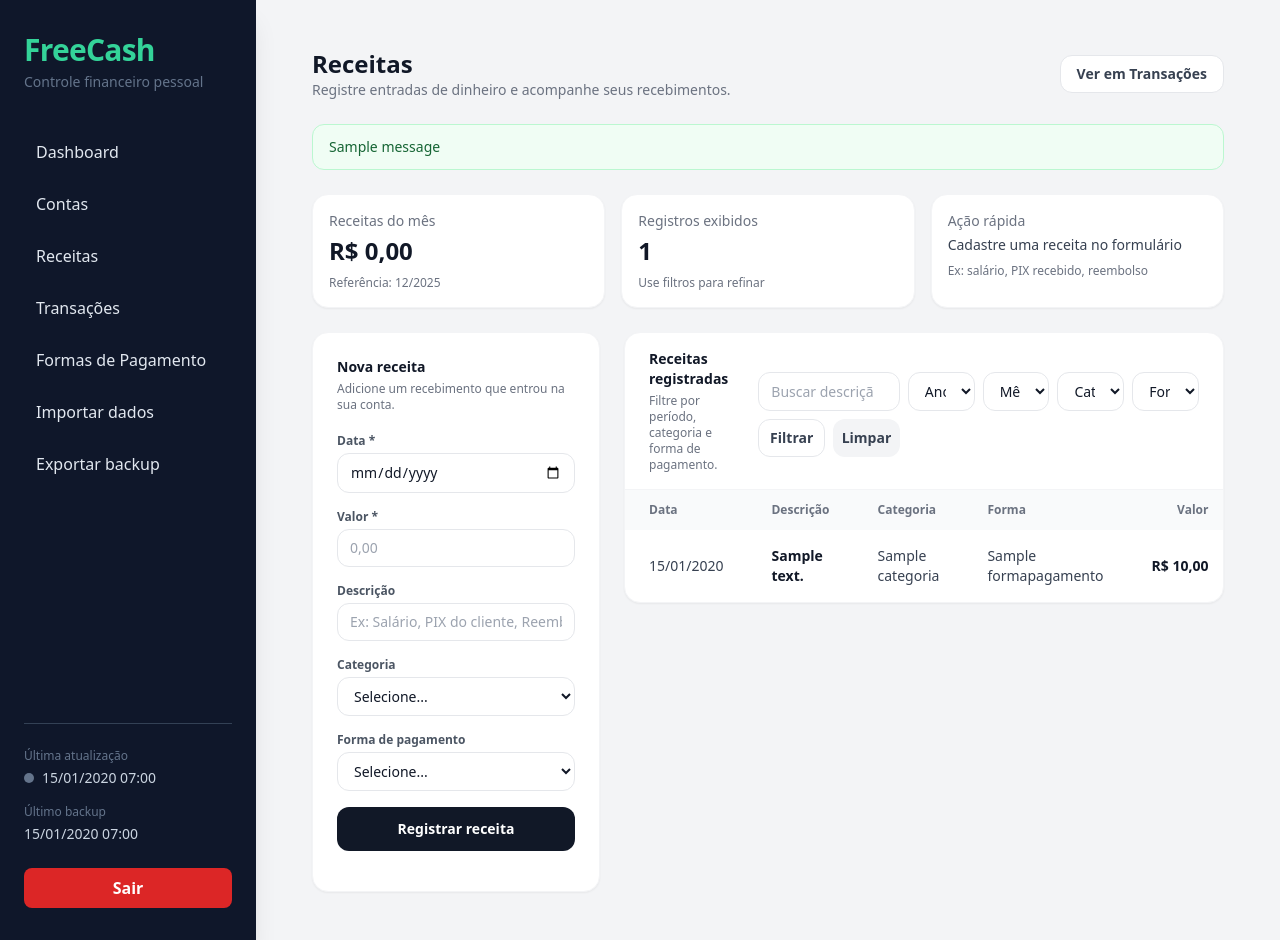
After one commit to ChrystiandaHora/freecash, a Django app: page /receitas/ in a window 1280 px wide. The commit adds this page. Run offline with Django 4.2, Linux system fonts and the light colour scheme; a user stored in the database is signed in; tables that the repository leaves empty hold one stand-in row (values such as "Sample post"); one stand-in notice (Sample message) is shown; some libraries are stand-ins or nearby versions.

Commit message:
Adiciona página de receitas e implementa a funcionalidade de registro e filtragem de receitas

```diff
--- a/core/templates/base.html
+++ b/core/templates/base.html
@@ -34,6 +34,10 @@
 
                 <a href="{% url 'contas_pagar' %}" class="block py-2 px-3 rounded-lg hover:bg-slate-800 transition">
                     Contas
+                </a>
+
+                <a href="{% url 'receitas' %}" class="block py-2 px-3 rounded-lg hover:bg-slate-800 transition">
+                    Receitas
                 </a>
 
                 <a href="{% url 'transacoes' %}" class="block py-2 px-3 rounded-lg hover:bg-slate-800 transition">
--- /dev/null
+++ b/core/templates/receitas.html
@@ -0,0 +1,238 @@
+{% extends "base.html" %}
+{% block content %}
+
+<div class="max-w-7xl mx-auto px-4 sm:px-6 lg:px-8 py-6 space-y-6">
+
+  <!-- Header -->
+  <div class="flex flex-col gap-4 sm:flex-row sm:items-center sm:justify-between">
+    <div>
+      <h1 class="text-2xl font-semibold text-gray-900">Receitas</h1>
+      <p class="text-sm text-gray-500">Registre entradas de dinheiro e acompanhe seus recebimentos.</p>
+    </div>
+
+    <a href="{% url 'transacoes' %}?tipo=receita"
+       class="inline-flex items-center justify-center rounded-xl border border-gray-200 bg-white px-4 py-2 text-sm font-semibold text-gray-700 hover:bg-gray-50">
+      Ver em Transações
+    </a>
+  </div>
+
+  <!-- Messages -->
+  {% if messages %}
+    <div class="space-y-3">
+      {% for msg in messages %}
+        {% if msg.tags == "success" %}
+          <div class="rounded-xl border border-green-200 bg-green-50 px-4 py-3 text-sm text-green-800">{{ msg }}</div>
+        {% elif msg.tags == "error" %}
+          <div class="rounded-xl border border-red-200 bg-red-50 px-4 py-3 text-sm text-red-800">{{ msg }}</div>
+        {% else %}
+          <div class="rounded-xl border border-gray-200 bg-white px-4 py-3 text-sm text-gray-700">{{ msg }}</div>
+        {% endif %}
+      {% endfor %}
+    </div>
+  {% endif %}
+
+  <!-- Summary -->
+  <div class="grid grid-cols-1 md:grid-cols-3 gap-4">
+    <div class="bg-white border border-gray-100 rounded-2xl shadow-sm p-4">
+      <p class="text-sm text-gray-500">Receitas do mês</p>
+      <p class="mt-1 text-2xl font-semibold text-gray-900">R$ {{ total_periodo|floatformat:2 }}</p>
+      <p class="mt-2 text-xs text-gray-500">Referência: {{ mes_ref }}/{{ ano_ref }}</p>
+    </div>
+
+    <div class="bg-white border border-gray-100 rounded-2xl shadow-sm p-4">
+      <p class="text-sm text-gray-500">Registros exibidos</p>
+      <p class="mt-1 text-2xl font-semibold text-gray-900">{{ receitas|length }}</p>
+      <p class="mt-2 text-xs text-gray-500">Use filtros para refinar</p>
+    </div>
+
+    <div class="bg-white border border-gray-100 rounded-2xl shadow-sm p-4">
+      <p class="text-sm text-gray-500">Ação rápida</p>
+      <p class="mt-1 text-sm text-gray-700">Cadastre uma receita no formulário</p>
+      <p class="mt-2 text-xs text-gray-500">Ex: salário, PIX recebido, reembolso</p>
+    </div>
+  </div>
+
+  <div class="grid grid-cols-1 lg:grid-cols-3 gap-6">
+
+    <!-- Form: Nova receita -->
+    <div class="lg:col-span-1">
+      <div class="bg-white border border-gray-100 rounded-2xl shadow-sm p-6">
+        <h2 class="text-sm font-semibold text-gray-900">Nova receita</h2>
+        <p class="mt-1 text-xs text-gray-500">Adicione um recebimento que entrou na sua conta.</p>
+
+        <form method="post" class="mt-5 space-y-4">
+          {% csrf_token %}
+
+          <div>
+            <label class="block text-xs font-semibold text-gray-600 mb-1">Data *</label>
+            <input type="date" name="data" required
+                   class="w-full rounded-xl border border-gray-200 bg-white px-3 py-2 text-sm text-gray-900 focus:outline-none focus:ring-2 focus:ring-gray-900/10">
+          </div>
+
+          <div>
+            <label class="block text-xs font-semibold text-gray-600 mb-1">Valor *</label>
+            <input type="number" step="0.01" name="valor" required placeholder="0,00"
+                   class="w-full rounded-xl border border-gray-200 bg-white px-3 py-2 text-sm text-gray-900 focus:outline-none focus:ring-2 focus:ring-gray-900/10">
+          </div>
+
+          <div>
+            <label class="block text-xs font-semibold text-gray-600 mb-1">Descrição</label>
+            <input type="text" name="descricao" placeholder="Ex: Salário, PIX do cliente, Reembolso"
+                   class="w-full rounded-xl border border-gray-200 bg-white px-3 py-2 text-sm text-gray-900 focus:outline-none focus:ring-2 focus:ring-gray-900/10">
+          </div>
+
+          <div>
+            <label class="block text-xs font-semibold text-gray-600 mb-1">Categoria</label>
+            <select name="categoria"
+                    class="w-full rounded-xl border border-gray-200 bg-white px-3 py-2 text-sm text-gray-900 focus:outline-none focus:ring-2 focus:ring-gray-900/10">
+              <option value="">Selecione...</option>
+              {% for c in categorias %}
+                <option value="{{ c.id }}">{{ c.nome }}</option>
+              {% endfor %}
+            </select>
+          </div>
+
+          <div>
+            <label class="block text-xs font-semibold text-gray-600 mb-1">Forma de pagamento</label>
+            <select name="forma_pagamento"
+                    class="w-full rounded-xl border border-gray-200 bg-white px-3 py-2 text-sm text-gray-900 focus:outline-none focus:ring-2 focus:ring-gray-900/10">
+              <option value="">Selecione...</option>
+              {% for f in formas %}
+                <option value="{{ f.id }}">{{ f.nome }}</option>
+              {% endfor %}
+            </select>
+          </div>
+
+          <button type="submit"
+                  class="w-full inline-flex items-center justify-center rounded-xl bg-gray-900 px-4 py-3 text-sm font-semibold text-white hover:bg-gray-800">
+            Registrar receita
+          </button>
+        </form>
+      </div>
+    </div>
+
+    <!-- List + Filters -->
+    <div class="lg:col-span-2">
+      <div class="bg-white border border-gray-100 rounded-2xl shadow-sm overflow-hidden">
+
+        <div class="px-6 py-4 border-b border-gray-100">
+          <div class="flex flex-col gap-3 lg:flex-row lg:items-end lg:justify-between">
+            <div>
+              <h2 class="text-sm font-semibold text-gray-900">Receitas registradas</h2>
+              <p class="mt-1 text-xs text-gray-500">Filtre por período, categoria e forma de pagamento.</p>
+            </div>
+
+            <form method="get" class="grid grid-cols-1 sm:grid-cols-2 lg:grid-cols-6 gap-2 w-full lg:w-auto">
+              <input type="search" name="q" value="{{ filtros.q }}"
+                     placeholder="Buscar descrição..."
+                     class="lg:col-span-2 w-full rounded-xl border border-gray-200 bg-white px-3 py-2 text-sm text-gray-900 focus:outline-none focus:ring-2 focus:ring-gray-900/10">
+
+              <!-- Ano -->
+              <select name="ano"
+                      class="w-full rounded-xl border border-gray-200 bg-white px-3 py-2 text-sm text-gray-900 focus:outline-none focus:ring-2 focus:ring-gray-900/10">
+                <option value="">Ano</option>
+                {% for a in anos %}
+                  <option value="{{ a }}" {% if filtros.ano|stringformat:"s" == a|stringformat:"s" %}selected{% endif %}>
+                    {{ a }}
+                  </option>
+                {% endfor %}
+              </select>
+
+              <!-- Mês -->
+              <select name="mes"
+                      class="w-full rounded-xl border border-gray-200 bg-white px-3 py-2 text-sm text-gray-900 focus:outline-none focus:ring-2 focus:ring-gray-900/10">
+                <option value="">Mês</option>
+                {% for m in meses %}
+                  <option value="{{ m }}" {% if filtros.mes|stringformat:"s" == m|stringformat:"s" %}selected{% endif %}>
+                    {{ m }}
+                  </option>
+                {% endfor %}
+              </select>
+
+              <!-- Categoria -->
+              <select name="categoria"
+                      class="w-full rounded-xl border border-gray-200 bg-white px-3 py-2 text-sm text-gray-900 focus:outline-none focus:ring-2 focus:ring-gray-900/10">
+                <option value="">Categoria</option>
+                {% for c in categorias %}
+                  <option value="{{ c.id }}" {% if filtros.categoria|stringformat:"s" == c.id|stringformat:"s" %}selected{% endif %}>
+                    {{ c.nome }}
+                  </option>
+                {% endfor %}
+              </select>
+
+              <!-- Forma -->
+              <select name="forma_pagamento"
+                      class="w-full rounded-xl border border-gray-200 bg-white px-3 py-2 text-sm text-gray-900 focus:outline-none focus:ring-2 focus:ring-gray-900/10">
+                <option value="">Forma</option>
+                {% for f in formas %}
+                  <option value="{{ f.id }}" {% if filtros.forma_pagamento|stringformat:"s" == f.id|stringformat:"s" %}selected{% endif %}>
+                    {{ f.nome }}
+                  </option>
+                {% endfor %}
+              </select>
+
+              <button class="w-full inline-flex items-center justify-center rounded-xl border border-gray-200 bg-white px-4 py-2 text-sm font-semibold text-gray-700 hover:bg-gray-50">
+                Filtrar
+              </button>
+
+              <a href="{% url 'receitas' %}"
+                 class="w-full inline-flex items-center justify-center rounded-xl bg-gray-100 px-4 py-2 text-sm font-semibold text-gray-700 hover:bg-gray-200">
+                Limpar
+              </a>
+            </form>
+          </div>
+        </div>
+
+        <div class="overflow-x-auto">
+          <table class="min-w-full">
+            <thead class="bg-gray-50">
+              <tr class="text-left text-xs font-semibold text-gray-500">
+                <th class="px-6 py-3">Data</th>
+                <th class="px-6 py-3">Descrição</th>
+                <th class="px-6 py-3">Categoria</th>
+                <th class="px-6 py-3">Forma</th>
+                <th class="px-6 py-3 text-right">Valor</th>
+              </tr>
+            </thead>
+
+            <tbody class="divide-y divide-gray-100 text-sm">
+              {% for r in receitas %}
+                <tr class="hover:bg-gray-50">
+                  <td class="px-6 py-4 whitespace-nowrap text-gray-700">{{ r.data|date:"d/m/Y" }}</td>
+
+                  <td class="px-6 py-4">
+                    <div class="font-semibold text-gray-900">{{ r.descricao|default:"(sem descrição)" }}</div>
+                  </td>
+
+                  <td class="px-6 py-4 text-gray-700">
+                    {% if r.categoria %}{{ r.categoria.nome }}{% else %}<span class="text-gray-400">—</span>{% endif %}
+                  </td>
+
+                  <td class="px-6 py-4 text-gray-700">
+                    {% if r.forma_pagamento %}{{ r.forma_pagamento.nome }}{% else %}<span class="text-gray-400">—</span>{% endif %}
+                  </td>
+
+                  <td class="px-6 py-4 text-right font-semibold text-gray-900 whitespace-nowrap">
+                    R$ {{ r.valor|floatformat:2 }}
+                  </td>
+                </tr>
+              {% empty %}
+                <tr>
+                  <td colspan="5" class="px-6 py-10 text-center">
+                    <p class="text-sm font-semibold text-gray-900">Nenhuma receita encontrada</p>
+                    <p class="mt-1 text-sm text-gray-500">Cadastre uma nova receita ou ajuste os filtros.</p>
+                  </td>
+                </tr>
+              {% endfor %}
+            </tbody>
+          </table>
+        </div>
+
+      </div>
+    </div>
+
+  </div>
+
+</div>
+
+{% endblock %}
--- /dev/null
+++ b/core/views/receitas.py
@@ -0,0 +1,137 @@
+from datetime import date
+from decimal import Decimal, InvalidOperation
+
+from django.views import View
+from django.shortcuts import render, redirect
+from django.contrib import messages
+from django.contrib.auth.decorators import login_required
+from django.utils.decorators import method_decorator
+from django.db.models import Sum, Q
+
+from core.models import Transacao, Categoria, FormaPagamento
+
+
+@method_decorator(login_required, name="dispatch")
+class ReceitasView(View):
+    template_name = "receitas.html"
+
+    def get(self, request):
+        usuario = request.user
+
+        # filtros
+        q = (request.GET.get("q") or "").strip()
+        ano = request.GET.get("ano") or ""
+        mes = request.GET.get("mes") or ""
+        categoria_id = request.GET.get("categoria") or ""
+        forma_id = request.GET.get("forma_pagamento") or ""
+
+        receitas = Transacao.objects.filter(
+            usuario=usuario, tipo=Transacao.TIPO_RECEITA
+        )
+
+        if ano.isdigit():
+            receitas = receitas.filter(data__year=int(ano))
+        if mes.isdigit():
+            receitas = receitas.filter(data__month=int(mes))
+        if categoria_id.isdigit():
+            receitas = receitas.filter(categoria_id=int(categoria_id))
+        if forma_id.isdigit():
+            receitas = receitas.filter(forma_pagamento_id=int(forma_id))
+        if q:
+            receitas = receitas.filter(descricao__icontains=q)
+
+        receitas = receitas.order_by("-data", "-id")
+
+        # combos para selects
+        categorias = (
+            Categoria.objects.filter(usuario=usuario)
+            .filter(Q(tipo=Categoria.TIPO_RECEITA) | Q(tipo=Categoria.TIPO_AMBOS))
+            .order_by("nome")
+        )
+
+        formas = FormaPagamento.objects.filter(usuario=usuario, ativa=True).order_by(
+            "nome"
+        )
+
+        # Referência para resumo (se não veio filtro, usa mês atual)
+        hoje = date.today()
+        ano_ref = int(ano) if ano.isdigit() else hoje.year
+        mes_ref = int(mes) if mes.isdigit() else hoje.month
+
+        total_periodo = (
+            Transacao.objects.filter(
+                usuario=usuario,
+                tipo=Transacao.TIPO_RECEITA,
+                data__year=ano_ref,
+                data__month=mes_ref,
+            ).aggregate(Sum("valor"))["valor__sum"]
+            or 0
+        )
+
+        # listas para os selects
+        anos = list(range(hoje.year - 5, hoje.year + 1))
+        anos.reverse()
+        meses = list(range(1, 13))
+
+        contexto = {
+            "receitas": receitas[:200],
+            "categorias": categorias,
+            "formas": formas,
+            "total_periodo": total_periodo,
+            "ano_ref": ano_ref,
+            "mes_ref": mes_ref,
+            "anos": anos,
+            "meses": meses,
+            "filtros": {
+                "q": q,
+                "ano": ano,
+                "mes": mes,
+                "categoria": categoria_id,
+                "forma_pagamento": forma_id,
+            },
+        }
+        return render(request, self.template_name, contexto)
+
+    def post(self, request):
+        usuario = request.user
+
+        descricao = (request.POST.get("descricao") or "").strip()
+        data_str = request.POST.get("data") or ""
+        valor_str = request.POST.get("valor") or ""
+        categoria_id = request.POST.get("categoria") or ""
+        forma_id = request.POST.get("forma_pagamento") or ""
+
+        if not data_str or not valor_str:
+            messages.error(request, "Preencha data e valor.")
+            return redirect("receitas")
+
+        try:
+            valor = Decimal(valor_str)
+        except (InvalidOperation, TypeError):
+            messages.error(request, "Valor inválido.")
+            return redirect("receitas")
+
+        categoria = None
+        if categoria_id.isdigit():
+            categoria = Categoria.objects.filter(
+                usuario=usuario, id=int(categoria_id)
+            ).first()
+
+        forma_pagamento = None
+        if forma_id.isdigit():
+            forma_pagamento = FormaPagamento.objects.filter(
+                usuario=usuario, id=int(forma_id)
+            ).first()
+
+        Transacao.objects.create(
+            usuario=usuario,
+            tipo=Transacao.TIPO_RECEITA,
+            data=data_str,
+            descricao=descricao,
+            valor=valor,
+            categoria=categoria,
+            forma_pagamento=forma_pagamento,
+        )
+
+        messages.success(request, "Receita registrada!")
+        return redirect("receitas")
--- a/freecash/urls.py
+++ b/freecash/urls.py
@@ -27,6 +27,7 @@ from core.views.formas_pagamento import EditarFormaPagamentoView, FormasPagament
 from core.views.importar import ImportarView
 from core.views.lading import LadingPageView
 from core.views.logout_export import LogoutView
+from core.views.receitas import ReceitasView
 from core.views.transacoes import TransacoesView
 
 urlpatterns = [
@@ -59,4 +60,5 @@ urlpatterns += [
         name="marcar_conta_paga",
     ),
     path("transacoes/", TransacoesView.as_view(), name="transacoes"),
+    path("receitas/", ReceitasView.as_view(), name="receitas"),
 ]
```
